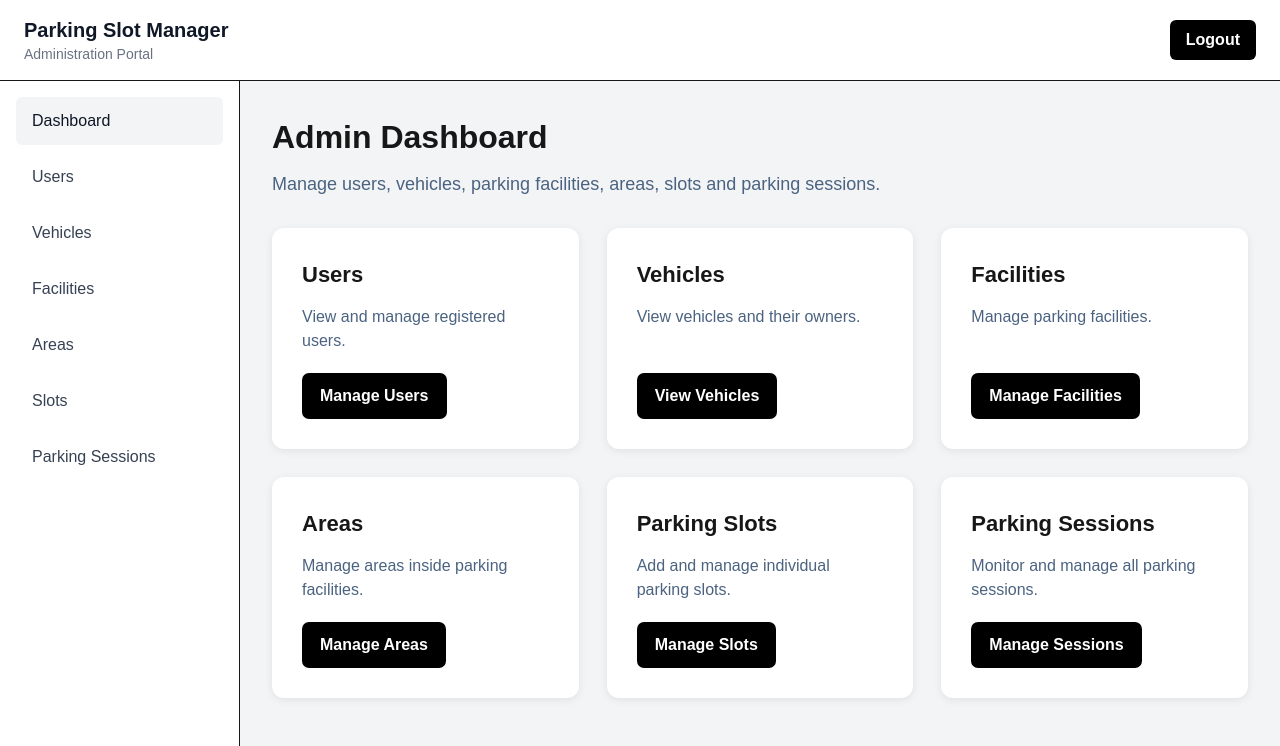
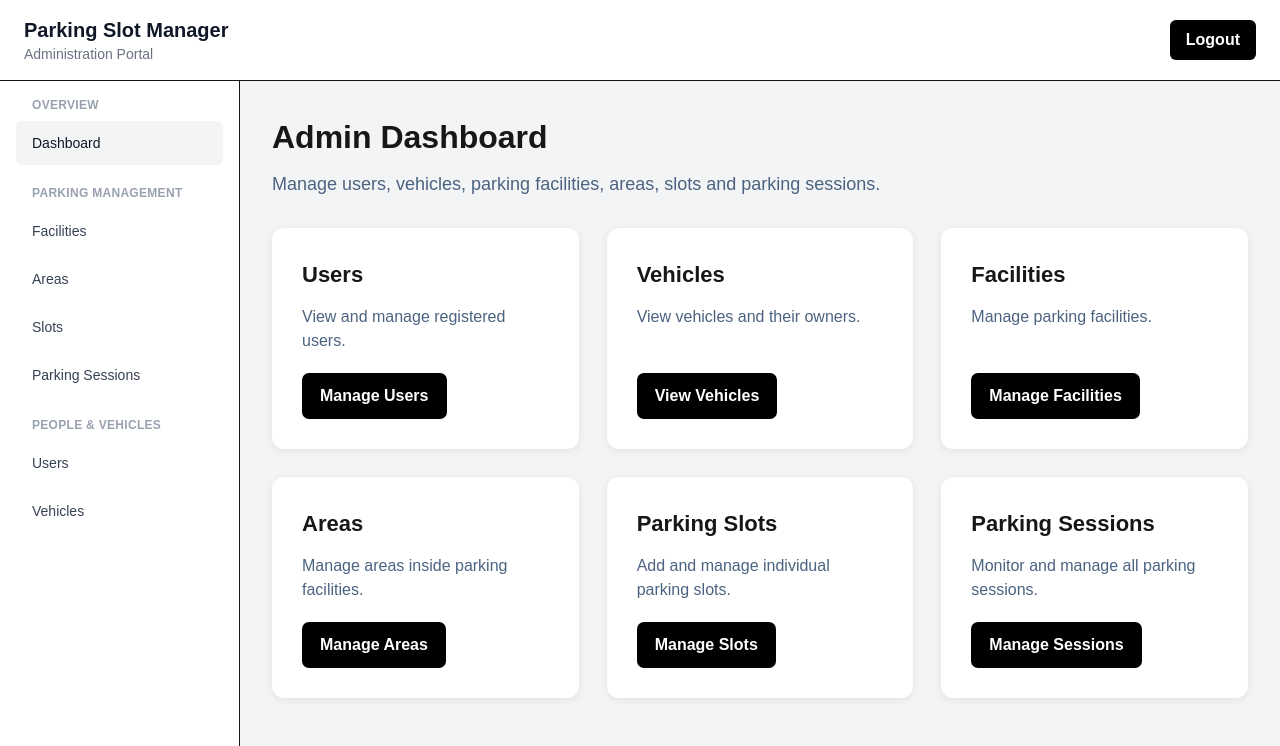
Before and after one commit to goutamgdy/Parking_Slot_Manager, a Next.js app in the folder frontend/: page /admin in a window 1280 px wide. Shown: the top 746 px of the page. Built offline with nearby package versions, Linux system fonts and the light colour scheme; no server answers.

Commit message:
ui: improve admin navigation hierarchy

```diff
--- a/frontend/app/admin/layout.js
+++ b/frontend/app/admin/layout.js
@@ -4,14 +4,37 @@ import { useEffect, useState } from "react";
 import { usePathname, useRouter } from "next/navigation";
 import { getCurrentUser } from "../../lib/api";
 
+const navigation = [
+    {
+        label: "Overview",
+        items: [
+            { label: "Dashboard", path: "/admin" }
+        ]
+    },
+    {
+        label: "Parking Management",
+        items: [
+            { label: "Facilities", path: "/admin/facilities" },
+            { label: "Areas", path: "/admin/areas" },
+            { label: "Slots", path: "/admin/slots" },
+            { label: "Parking Sessions", path: "/admin/sessions" }
+        ]
+    },
+    {
+        label: "People & Vehicles",
+        items: [
+            { label: "Users", path: "/admin/users" },
+            { label: "Vehicles", path: "/admin/vehicles" }
+        ]
+    }
+];
+
 export default function AdminLayout({ children }) {
-
     const router = useRouter();
     const pathname = usePathname();
 
     const [user, setUser] = useState(null);
     const [checkingAuth, setCheckingAuth] = useState(true);
-
 
     useEffect(() => {
         let cancelled = false;
@@ -44,221 +67,110 @@ export default function AdminLayout({ children }) {
         };
     }, [router]);
 
-
     const handleLogout = () => {
-
         localStorage.removeItem("token");
         localStorage.removeItem("user");
-
         router.replace("/login");
-
     };
 
-
     const isActive = (path) => {
-
         if (path === "/admin") {
             return pathname === "/admin";
         }
 
         return pathname.startsWith(path);
-
     };
 
+    const getNavClass = (active) =>
+        "whitespace-nowrap rounded-md px-3 py-2 text-left text-sm font-medium md:w-full md:px-4 md:py-3 " +
+        (active
+            ? "bg-gray-100 text-gray-900"
+            : "text-gray-700 hover:bg-gray-100");
 
     if (checkingAuth) {
-
         return (
             <main className="flex min-h-screen items-center justify-center bg-gray-100">
-
-                <p className="text-gray-600">
-                    Checking authentication...
-                </p>
-
+                <p className="text-gray-600">Checking authentication...</p>
             </main>
         );
-
     }
 
-
     return (
-
         <main className="min-h-screen bg-gray-100">
-
-            {/* Header */}
-
             <header className="border-b bg-white">
-
-                <div className="mx-auto flex max-w-7xl items-center justify-between px-6 py-4">
-
+                <div className="mx-auto flex max-w-7xl flex-wrap items-center justify-between gap-4 px-4 py-4 sm:px-6">
                     <div>
-
                         <h1 className="text-xl font-bold text-gray-900">
                             Parking Slot Manager
                         </h1>
-
                         <p className="text-sm text-gray-500">
                             Administration Portal
                         </p>
-
                     </div>
 
-
-                    <div className="flex items-center gap-4">
-
+                    <div className="flex items-center gap-3 sm:gap-4">
                         {user && (
-
-                            <div className="text-right">
-
+                            <div className="hidden text-right sm:block">
                                 <p className="font-medium text-gray-900">
                                     {user.name}
                                 </p>
-
                                 <p className="text-sm text-gray-500">
                                     ADMIN
                                 </p>
-
                             </div>
-
                         )}
-
 
                         <button
                             type="button"
                             onClick={handleLogout}
-                            className="rounded-md bg-black px-4 py-2 font-semibold text-white hover:bg-gray-800"
+                            className="rounded-md bg-black px-4 py-2 font-semibold text-white hover:bg-gray-800 focus:outline-none focus:ring-2 focus:ring-gray-400 focus:ring-offset-2"
                         >
                             Logout
                         </button>
-
                     </div>
-
                 </div>
-
             </header>
 
+            <div className="mx-auto flex max-w-7xl flex-col md:flex-row">
+                <aside className="border-b bg-white md:min-h-[calc(100vh-81px)] md:w-60 md:border-b-0 md:border-r">
+                    <nav
+                        aria-label="Administration navigation"
+                        className="flex gap-1 overflow-x-auto p-3 md:block md:space-y-5 md:p-4"
+                    >
+                        {navigation.map((group) => (
+                            <div key={group.label} className="shrink-0">
+                                <p className="hidden px-4 pb-2 text-xs font-semibold uppercase tracking-wide text-gray-400 md:block">
+                                    {group.label}
+                                </p>
 
-            <div className="mx-auto flex max-w-7xl">
-
-                {/* Sidebar */}
-
-                <aside className="min-h-[calc(100vh-81px)] w-60 border-r bg-white p-4">
-
-                    <nav className="space-y-2">
-
-                        <button
-                            onClick={() =>
-                                router.push("/admin")
-                            }
-                            className={`w-full rounded-md px-4 py-3 text-left font-medium ${
-                                isActive("/admin")
-                                    ? "bg-gray-100 text-gray-900"
-                                    : "text-gray-700 hover:bg-gray-100"
-                            }`}
-                        >
-                            Dashboard
-                        </button>
-
-
-                        <button
-                            onClick={() =>
-                                router.push("/admin/users")
-                            }
-                            className={`w-full rounded-md px-4 py-3 text-left font-medium ${
-                                isActive("/admin/users")
-                                    ? "bg-gray-100 text-gray-900"
-                                    : "text-gray-700 hover:bg-gray-100"
-                            }`}
-                        >
-                            Users
-                        </button>
-
-
-                        <button
-                            onClick={() =>
-                                router.push("/admin/vehicles")
-                            }
-                            className={`w-full rounded-md px-4 py-3 text-left font-medium ${
-                                isActive("/admin/vehicles")
-                                    ? "bg-gray-100 text-gray-900"
-                                    : "text-gray-700 hover:bg-gray-100"
-                            }`}
-                        >
-                            Vehicles
-                        </button>
-
-
-                        <button
-                            onClick={() =>
-                                router.push("/admin/facilities")
-                            }
-                            className={`w-full rounded-md px-4 py-3 text-left font-medium ${
-                                isActive("/admin/facilities")
-                                    ? "bg-gray-100 text-gray-900"
-                                    : "text-gray-700 hover:bg-gray-100"
-                            }`}
-                        >
-                            Facilities
-                        </button>
-
-
-                        <button
-                            onClick={() =>
-                                router.push("/admin/areas")
-                            }
-                            className={`w-full rounded-md px-4 py-3 text-left font-medium ${
-                                isActive("/admin/areas")
-                                    ? "bg-gray-100 text-gray-900"
-                                    : "text-gray-700 hover:bg-gray-100"
-                            }`}
-                        >
-                            Areas
-                        </button>
-
-
-                        <button
-                            onClick={() =>
-                                router.push("/admin/slots")
-                            }
-                            className={`w-full rounded-md px-4 py-3 text-left font-medium ${
-                                isActive("/admin/slots")
-                                    ? "bg-gray-100 text-gray-900"
-                                    : "text-gray-700 hover:bg-gray-100"
-                            }`}
-                        >
-                            Slots
-                        </button>
-
-
-                        <button
-                            onClick={() =>
-                                router.push("/admin/sessions")
-                            }
-                            className={`w-full rounded-md px-4 py-3 text-left font-medium ${
-                                isActive("/admin/sessions")
-                                    ? "bg-gray-100 text-gray-900"
-                                    : "text-gray-700 hover:bg-gray-100"
-                            }`}
-                        >
-                            Parking Sessions
-                        </button>
-
+                                <div className="flex gap-1 md:block md:space-y-1">
+                                    {group.items.map((item) => (
+                                        <button
+                                            key={item.path}
+                                            type="button"
+                                            onClick={() => router.push(item.path)}
+                                            aria-current={
+                                                isActive(item.path)
+                                                    ? "page"
+                                                    : undefined
+                                            }
+                                            className={getNavClass(
+                                                isActive(item.path)
+                                            )}
+                                        >
+                                            {item.label}
+                                        </button>
+                                    ))}
+                                </div>
+                            </div>
+                        ))}
                     </nav>
-
                 </aside>
 
-
-                {/* Page */}
-
-                <section className="min-w-0 flex-1 p-8">
-
+                <section className="min-w-0 flex-1 p-4 sm:p-6 lg:p-8">
                     {children}
-
                 </section>
-
             </div>
-
         </main>
-
     );
 }
```
